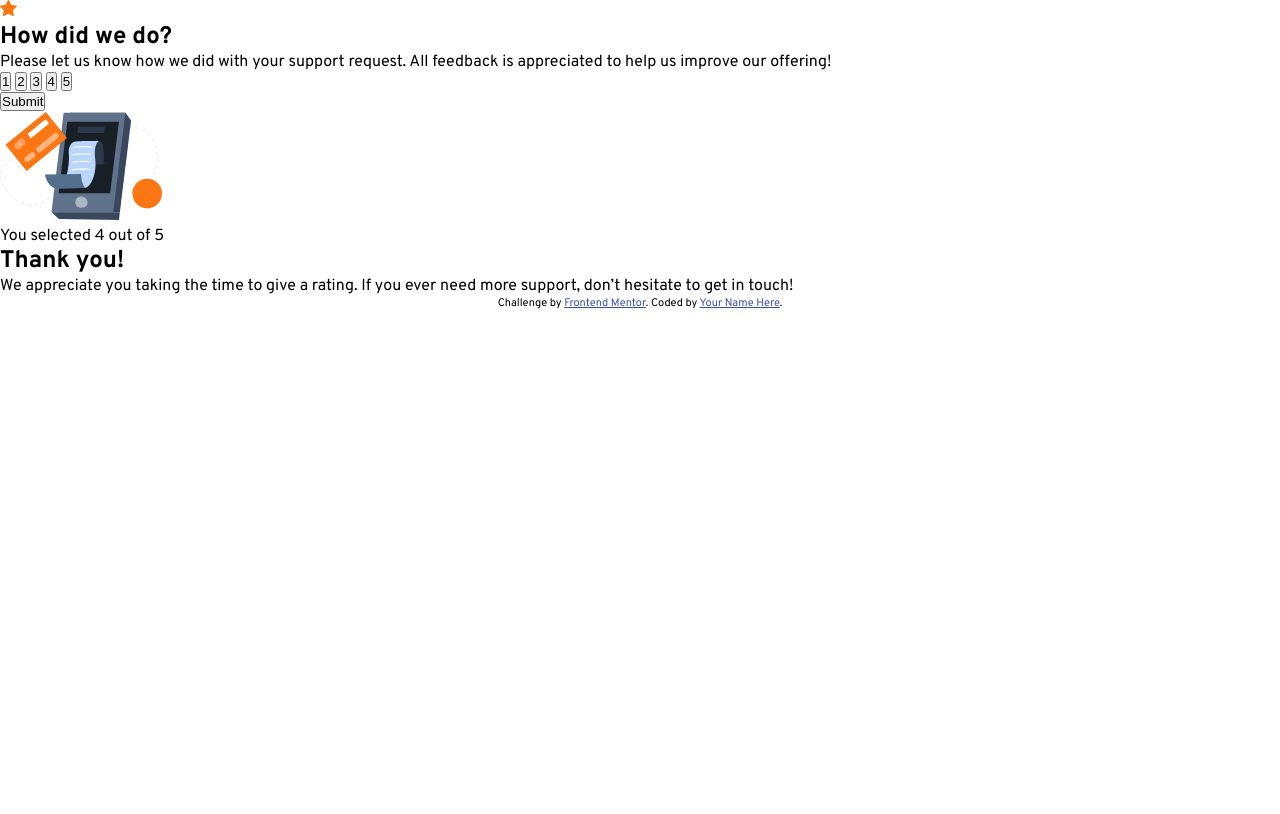
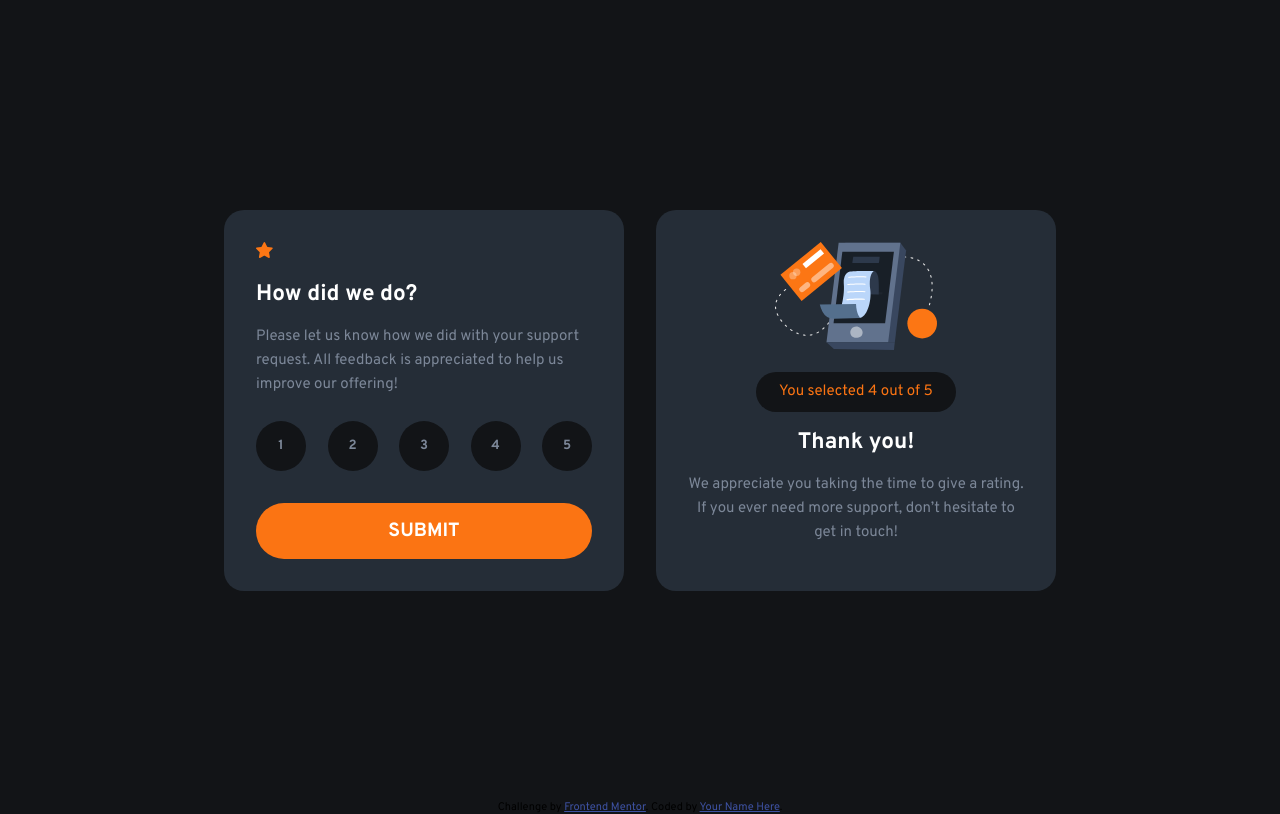
Before and after one commit to rexalbert538/interactive-rating-component-main, a plain HTML site: page index.html in a window 1280 px wide. Drawn offline with Linux system fonts and the light colour scheme.

Commit message:
new change

```diff
--- a/main.css
+++ b/main.css
@@ -11,8 +11,113 @@
   --fw-light: 400;
   --fw-sbold: 600;
   --fw-bold: 700;
+
+  --primary-clr: hsl(25, 97%, 53%);
+  --White: hsl(0, 0%, 100%);
+  --Light-Grey: hsl(217, 12%, 63%);
+  --Medium-Grey: hsl(216, 12%, 54%);
+  --Dark-Blue: hsl(213, 19%, 18%);
+  --Very-Dark-Blue: hsl(216, 12%, 8%);
+}
+
+/* Typography */
+h1,
+p {
+  margin-top: 1rem;
+}
+
+p {
+  color: var(--Medium-Grey);
+  font-weight: var(--fw-light);
+  line-height: 1.6;
+}
+
+.card__title {
+  color: var(--White);
+  font-weight: var(--fw-bold);
+}
+
+.text__highlited {
+  color: var(--primary-clr);
+  padding: 0.5rem;
+  background-color: var(--Very-Dark-Blue);
+  border-radius: 25px;
+  max-width: 200px;
+  margin-left: auto;
+  margin-right: auto;
 }
 
 body {
   font-family: var(--ff);
+  font-size: 15px;
+  background-color: var(--Very-Dark-Blue);
 }
+
+main {
+  display: grid;
+  place-items: center;
+  height: 100vh;
+}
+
+.container {
+  display: flex;
+  gap: 2rem;
+}
+
+.card {
+  max-width: 400px;
+  background-color: var(--Dark-Blue);
+  /* background-image: linear-gradient(
+    180deg,
+    hsl(216, 12%, 54%),
+    hsl(213, 19%, 18%)
+  ); */
+  padding: 2rem;
+  border-radius: 20px;
+
+  text-align: center;
+}
+
+.card__rating {
+  text-align: left;
+}
+
+.rating__btn {
+  margin-top: 1.5rem;
+  display: flex;
+  flex-direction: column;
+}
+
+.rating__btn div {
+  display: flex;
+  justify-content: space-between;
+}
+
+.btn {
+  border: none;
+  outline: none;
+  padding: 1rem;
+
+  text-align: center;
+  background-color: var(--Very-Dark-Blue);
+  color: var(--Medium-Grey);
+  font-weight: var(--fw-bold);
+  font-family: var(--ff);
+  cursor: pointer;
+}
+
+.small__btn {
+  height: 50px;
+  width: 50px;
+  border-radius: 50%;
+}
+
+.submit__btn {
+  width: 100%;
+  background-color: var(--primary-clr);
+  border-radius: 50px;
+  margin-top: 2rem;
+  font-size: 1.2rem;
+  color: var(--White);
+  text-transform: uppercase;
+}
```
